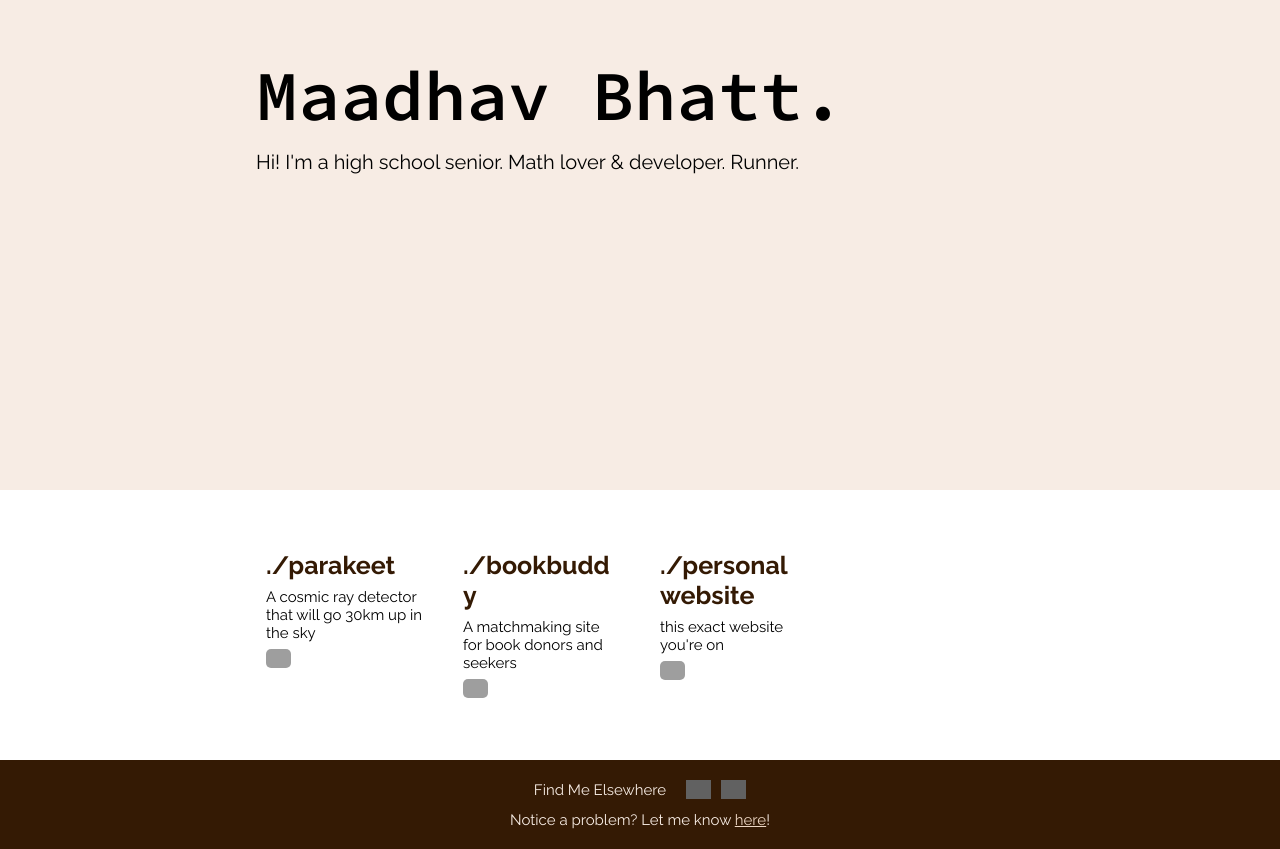
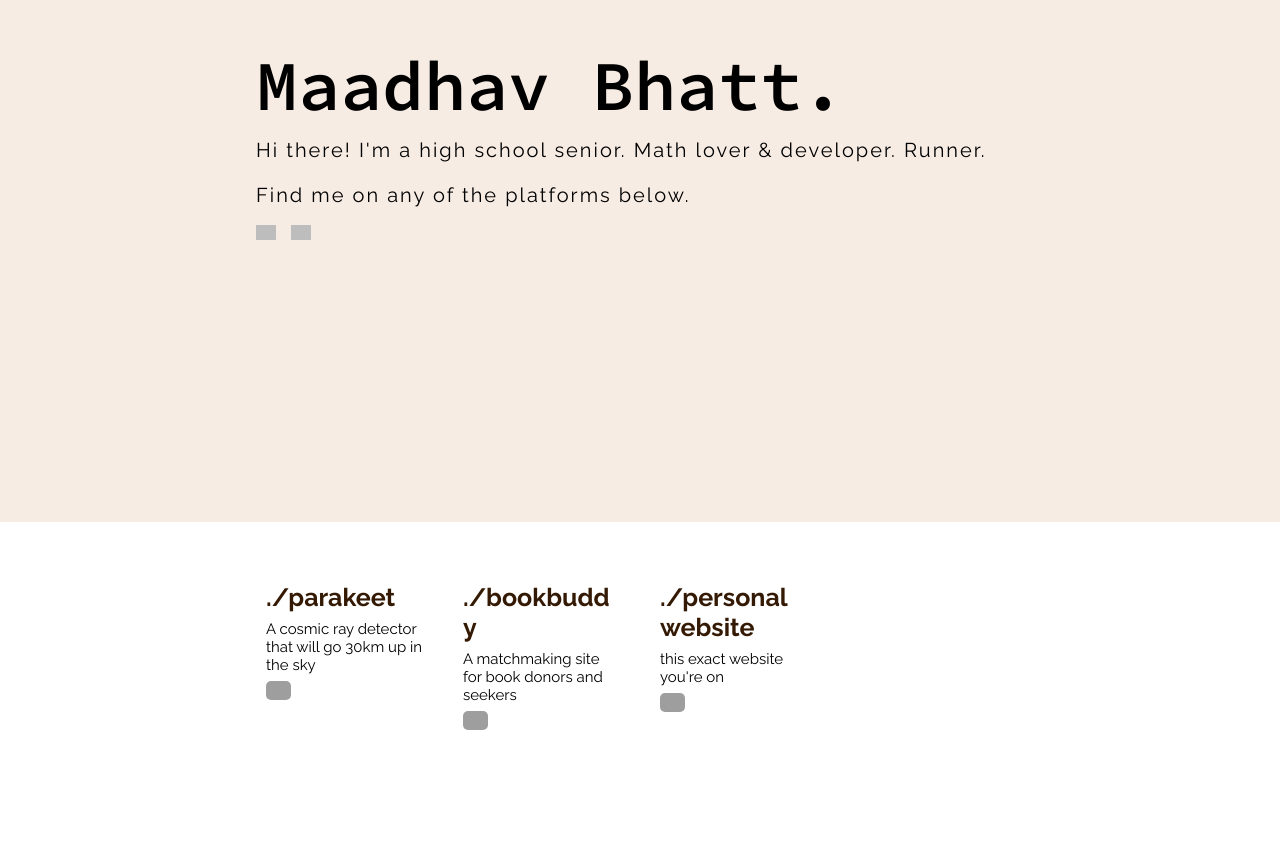
Before and after one commit to MaadhavBhatt/MaadhavBhatt.github.io, a plain HTML site: page src/index.html in a window 1280 px wide. Shown: the part 230-1079 px from the top of the page. After the commit the page ends 1022 px from the top, so only its background shows below. Drawn offline with Linux system fonts and the light colour scheme; grey boxes are pictures that could not be loaded.

Commit message:
feat: remove footer and move social links to hero
fix: allow for multiple typewriter fade elements

feat: move from split -> large hero heading at viewport width of 600px

chore: remove dead nav and header styles

```diff
--- a/src/assets/css/home.css
+++ b/src/assets/css/home.css
@@ -7,36 +7,58 @@
 
 .hero-layout {
   padding: min(35vh, 35rem) 0;
-}
 
-.hero-text {
-  margin: auto;
+  & > * {
+    margin-bottom: 1.5rem;
+  }
+
+  & > *:last-child {
+    margin-bottom: 0;
+  }
 }
 
 .hero-text > * {
-  padding: 1rem 0;
+  margin-bottom: min(1em, 1.5rem);
 }
 
-.hero-text:first-child + .hero-heading {
-  padding: 0;
+.hero-text > *:last-child {
+  margin-bottom: 0;
 }
 
 .hero-heading {
   font-family: 'Source Code Pro', monospace;
-  font-size: clamp(4em, 12vw, 7em);
+  font-size: clamp(4rem, 6vw, 7rem);
   font-weight: 600;
   line-height: 1;
 }
 
 .hero-subheading {
   font-family: 'Raleway', sans-serif;
-  font-size: min(2em, 10vw);
-  margin: 0 auto;
+  font-size: clamp(1.5rem, 1.75vw, 2rem);
+  line-height: 1.5;
+  letter-spacing: 0.1em;
+  max-width: 60ch;
 }
 
-.hero-image {
-  margin: auto;
-  max-width: 100%;
+.hero-social {
+  display: flex;
+  gap: 1.5rem;
+}
+
+.social-icon {
+  filter: contrast(200%) grayscale(100%);
+  transform: scale(1);
+  max-width: max(2rem, 1.5vw);
+  transition: filter 0.3s ease-out, color 0.3s ease-in-out, transform 0.3s ease-in-out;
+}
+
+.social-icon:hover {
+  filter: contrast(100%) grayscale(80%);
+  transform: scale(1.1);
+
+  &.lighten {
+    filter: invert(20%) grayscale(80%);
+  }
 }
 
 /* Projects */
--- a/src/assets/css/style.css
+++ b/src/assets/css/style.css
@@ -17,6 +17,10 @@
   box-sizing: border-box;
   font-family: 'Raleway', sans-serif;
   font-size: 10px;
+}
+
+img {
+  max-width: 100%;
 }
 
 a {
@@ -47,54 +51,6 @@ nav a {
   background-color: var(--light-2);
 }
 
-/* Footer */
-.footer {
-  background-color: var(--dark-1);
-  color: var(--light-1);
-  padding: 2rem 0;
-  min-height: 10vh;
-
-  display: flex;
-  flex-direction: column;
-  justify-content: center;
-  align-items: center;
-  gap: 1rem;
-}
-
-.footer-social {
-  display: flex;
-  justify-content: center;
-  align-items: center;
-  gap: min(2rem, 5vw);
-
-  width: 100%;
-
-  text-align: center;
-}
-
-.footer-title {
-  font-family: 'Raleway', serif;
-  font-size: 1.5em;
-  text-align: center;
-}
-
-.footer-links {
-  display: flex;
-  gap: 1rem;
-  justify-content: center;
-}
-
-.footer-social-icon {
-  filter: grayscale(100%) invert(100%);
-  max-width: 2.5rem;
-}
-
-.footer-issues a {
-  font-family: 'Raleway', sans-serif;
-  color: var(--light-2);
-  text-decoration: revert;
-}
-
 /* Keyframes */
 @keyframes scale {
   0% {
@@ -107,25 +63,3 @@ nav a {
     background-color: hsl(27, 79%, 75%);
   }
 }
-
-/* Media Queries */
-@media (min-width: 768px) {
-  .nav-list {
-    flex-direction: row;
-  }
-
-  .nav--closed {
-    position: initial;
-    transform: initial;
-    display: initial;
-  }
-
-  .nav-toggle {
-    display: none;
-  }
-
-  header {
-    /* I don't see an elegant way to override the light-1 class that's coming from a closed menu, so I gotta use !important */
-    background-color: var(--light-2) !important;
-  }
-}
--- a/src/assets/js/typewriter.js
+++ b/src/assets/js/typewriter.js
@@ -13,7 +13,7 @@ function handleTypewriterVisibility() {
   const splitHeading1 = document.querySelector('#split-heading-1');
   const splitHeading2 = document.querySelector('#split-heading-2');
 
-  if (w >= 925) {
+  if (w >= 600) {
     largeHeading.classList.remove('d-none');
     splitHeading1.classList.add('d-none');
     splitHeading2.classList.add('d-none');
@@ -28,7 +28,7 @@ function handleTypewriterVisibility() {
 function handleTypewriterFadeDelay() {
   var w = window.innerWidth;
 
-  const typewriterFade = document.querySelector('.typewriter-fade');
+  const typewriterFade = document.querySelectorAll('.typewriter-fade');
   const typewriter = document.querySelector('.typewriter');
   const firstTypewriter = document.querySelector('.typewriter-1');
   const secondTypewriter = document.querySelector('.typewriter-2');
@@ -64,7 +64,9 @@ function handleTypewriterFadeDelay() {
     typewriterFadeDelay = typewriterFadeDelay.toString() + 's';
   }
 
-  typewriterFade.style.setProperty('--typewriter-fade-delay', typewriterFadeDelay);
+  typewriterFade.forEach((element) => {
+    element.style.setProperty('--typewriter-fade-delay', typewriterFadeDelay);
+  });
 }
 
 window.addEventListener('load', handleTypewriterVisibility);
--- a/src/index.html
+++ b/src/index.html
@@ -17,8 +17,36 @@
           <h1 class="hero-heading typewriter-1" id="split-heading-1">Maadhav</h1>
           <h1 class="hero-heading typewriter-2" id="split-heading-2">Bhatt.</h1>
           <p class="hero-subheading typewriter-fade">
-            Hi! I'm a high school senior. Math lover & developer. Runner.
+            Hi there! I'm a high school senior. Math lover & developer. Runner.
           </p>
+          <p class="hero-subheading typewriter-fade">Find me on any of the platforms below.</p>
+        </div>
+
+        <div class="hero-social typewriter-fade">
+          <a
+            href="https://github.com/MaadhavBhatt"
+            target="_blank"
+            rel="noopener"
+            class="social-link"
+          >
+            <img
+              src="https://cdn-icons-png.flaticon.com/512/733/733609.png"
+              alt="GitHub"
+              class="social-icon lighten"
+            />
+          </a>
+          <a
+            href="https://linkedin.com/in/maadhav-bhatt/"
+            target="_blank"
+            rel="noopener"
+            class="social-link"
+          >
+            <img
+              src="https://cdn-icons-png.flaticon.com/512/3536/3536505.png"
+              alt="LinkedIn"
+              class="social-icon"
+            />
+          </a>
         </div>
       </div>
     </section>
@@ -26,50 +54,5 @@
     <section class="projects">
       <div class="container projects-grid"></div>
     </section>
-
-    <footer class="footer">
-      <div class="container footer-social">
-        <p class="footer-title">Find Me Elsewhere</p>
-        <div class="footer-links">
-          <a
-            href="https://github.com/MaadhavBhatt"
-            target="_blank"
-            rel="noopener"
-            class="footer-social-link"
-          >
-            <img
-              src="https://cdn-icons-png.flaticon.com/512/733/733609.png"
-              alt="GitHub"
-              class="footer-social-icon"
-            />
-          </a>
-          <a
-            href="https://linkedin.com/in/maadhav-bhatt/"
-            target="_blank"
-            rel="noopener"
-            class="footer-social-link"
-          >
-            <img
-              src="https://cdn-icons-png.flaticon.com/512/3536/3536505.png"
-              alt="LinkedIn"
-              class="footer-social-icon"
-            />
-          </a>
-        </div>
-      </div>
-
-      <div class="footer-issues">
-        <p class="footer-title">
-          Notice a problem? Let me know
-          <a
-            href="https://github.com/MaadhavBhatt/MaadhavBhatt.github.io/issues/new"
-            target="_blank"
-            rel="noopener"
-            class="footer-issues-link"
-            >here</a
-          >!
-        </p>
-      </div>
-    </footer>
   </body>
 </html>
```
